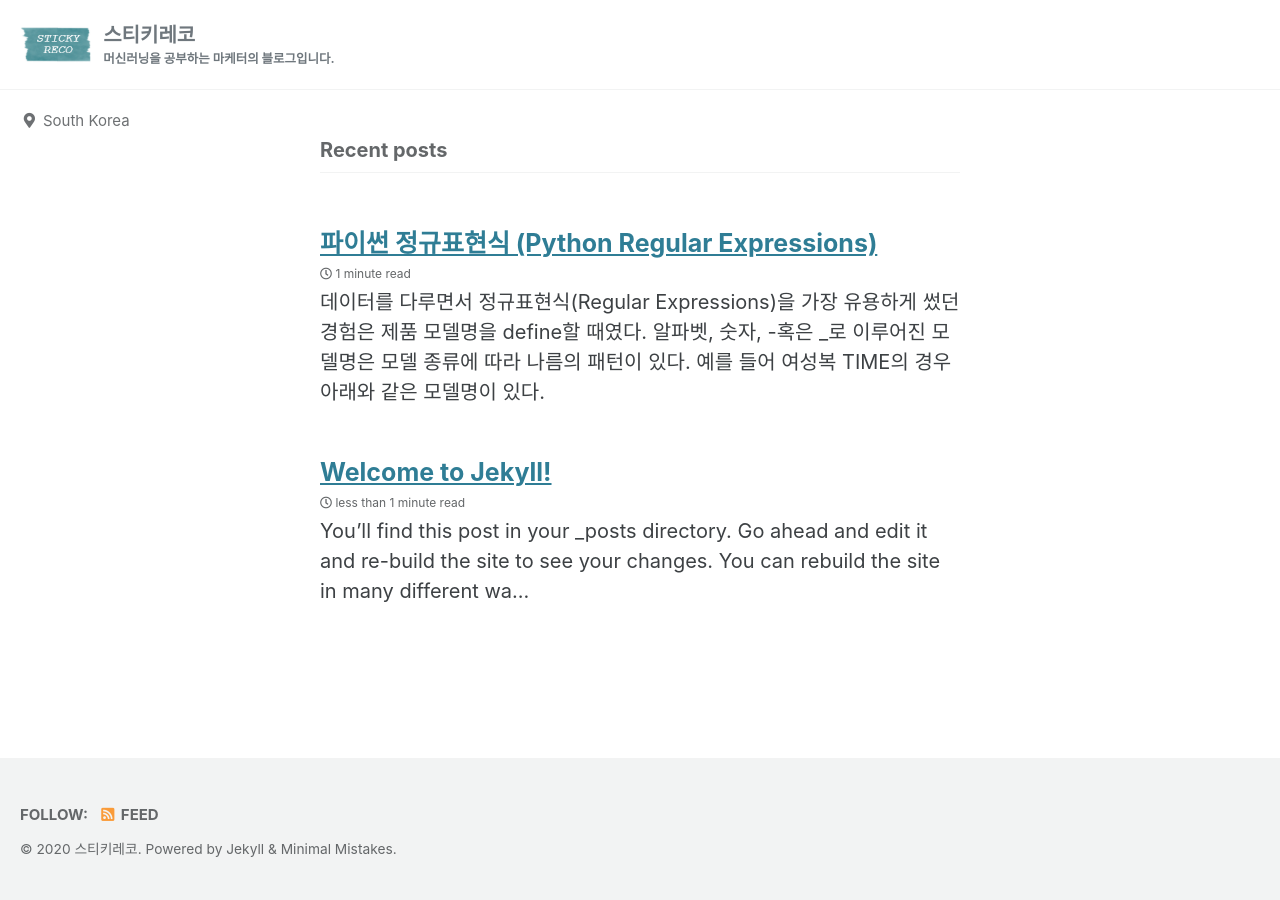
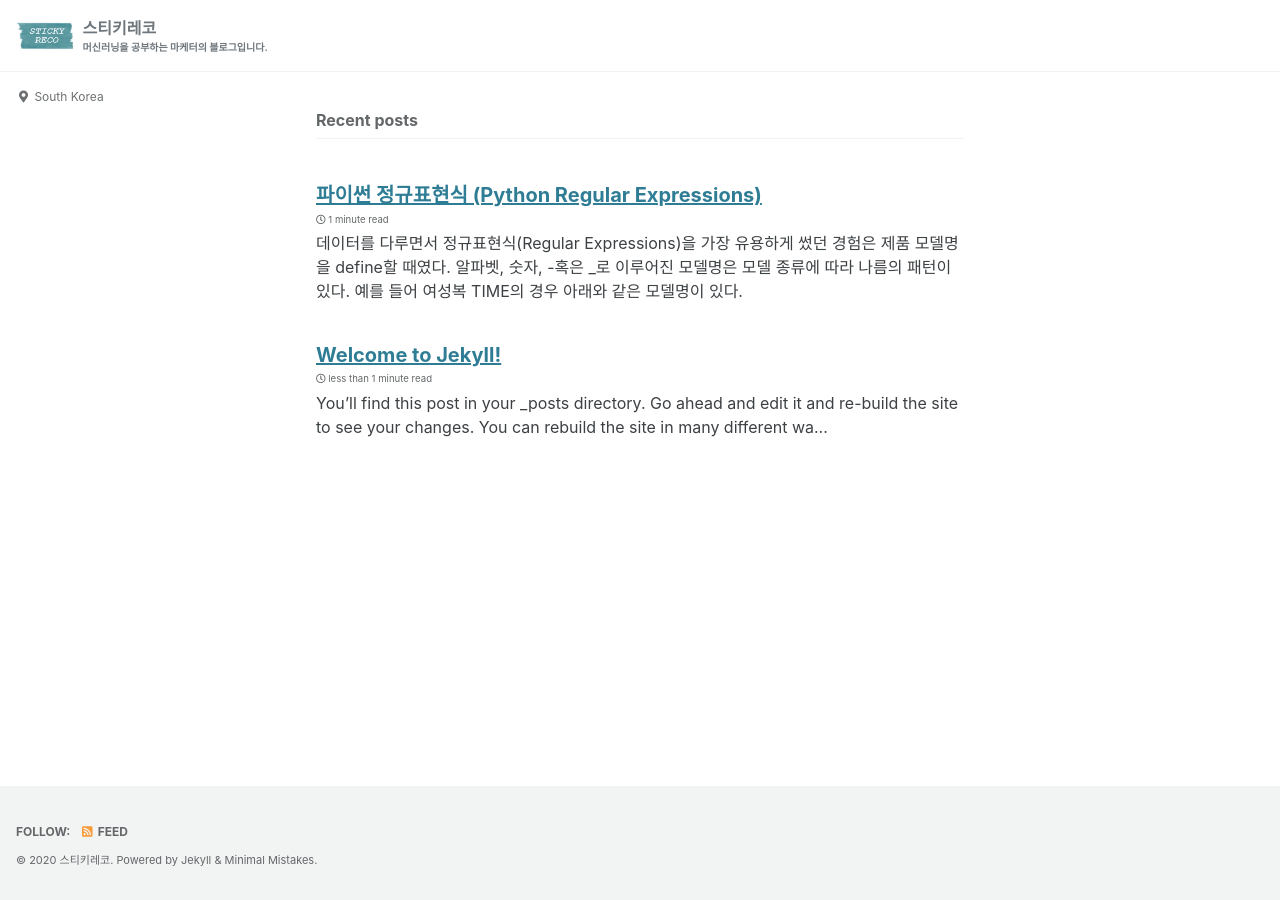
Before and after one commit to amoryoungakim/amoryoungakim.github.io, a Jekyll site: the page built from index.html, in a window 1280 px wide. Built offline with Jekyll 4.4.1, drawn with Linux system fonts in a browser that asks for light colours; cached includes are drawn as plain includes; the list of posts is cut into pages by our own code.

Commit message:
Update main.scss

```diff
--- a/assets/css/main.scss
+++ b/assets/css/main.scss
@@ -6,3 +6,18 @@
 
 @import "minimal-mistakes/skins/{{ site.minimal_mistakes_skin | default: 'default' }}"; // skin
 @import "minimal-mistakes"; // main partials
+
+html {
+    font-size: 14px; // originally 16px
+    @include breakpoint($medium) {
+        font-size: 14px; // originally 18px
+    }
+
+    @include breakpoint($large) {
+        font-size: 14px; // originally 20px
+    }
+
+    @include breakpoint($x-large) {
+        font-size: 16px; // originally 22px
+    }
+}
```
